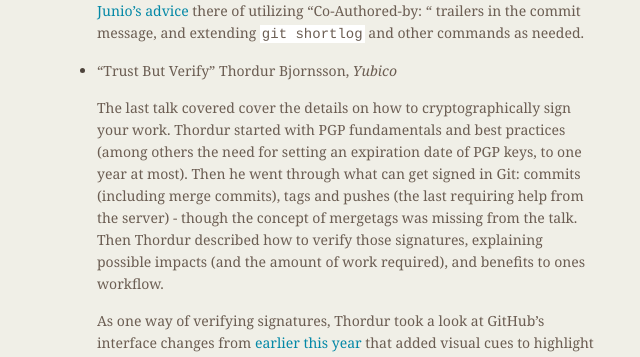
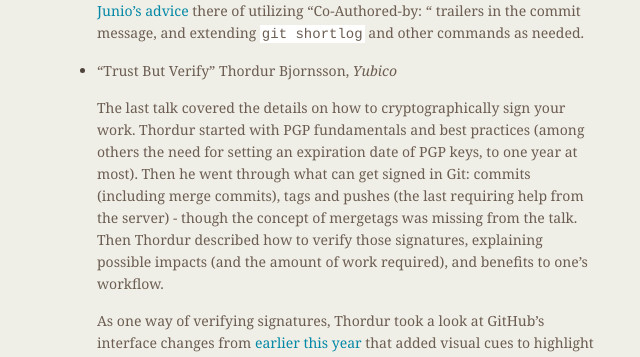
Before and after one commit to git/git.github.io, a Jekyll site: the page built from rev_news/drafts/edition-24.md, in a window 1280 px wide and 900 px high, scrolled down 13702 px. Shown: the part 162-519 px from the top of the window, without its empty margins (487-1127 px from the left). Built offline with Jekyll 4.4.1, drawn with Linux system fonts in a browser that asks for light colours; some of the changed text lies outside the part shown.

Commit message:
rn-24: misc fixes

```diff
--- a/rev_news/drafts/edition-24.md
+++ b/rev_news/drafts/edition-24.md
@@ -798,7 +798,7 @@ had also a lot of interesting details, but has not attracted much public interes
   * "Trust But Verify"
     Thordur Bjornsson, _Yubico_
 
-    The last talk covered cover the details on how to
+    The last talk covered the details on how to
     cryptographically sign your work.  Thordur started with PGP
     fundamentals and best practices (among others the need for setting
     an expiration date of PGP keys, to one year at most).  Then he
@@ -807,7 +807,7 @@ had also a lot of interesting details, but has not attracted much public interes
     server) - though the concept of mergetags was missing from the
     talk.  Then Thordur described how to verify those signatures,
     explaining possible impacts (and the amount of work required), and
-    benefits to ones workflow.
+    benefits to one's workflow.
 
     As one way of verifying signatures, Thordur took a look at GitHub’s
     interface changes from [earlier this year](https://github.com/blog/2144-gpg-signature-verification)
```
Also changed, not shown: other parts of rev_news/drafts/edition-24.md (+1 -1 lines).
